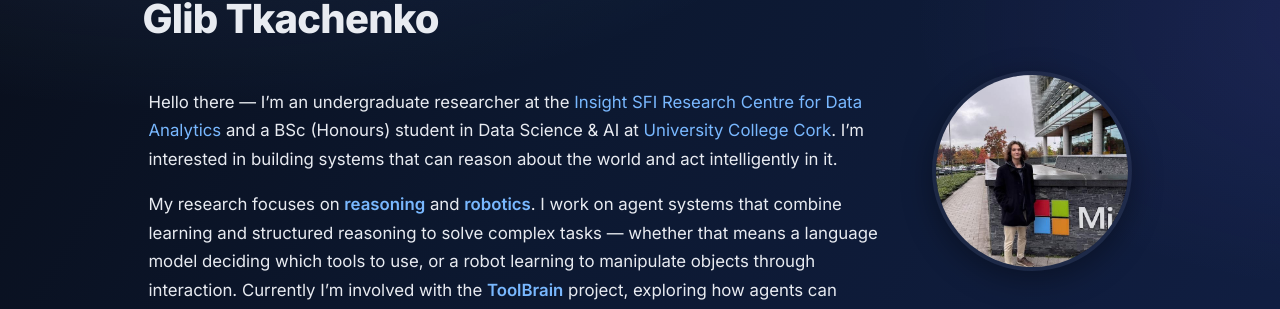
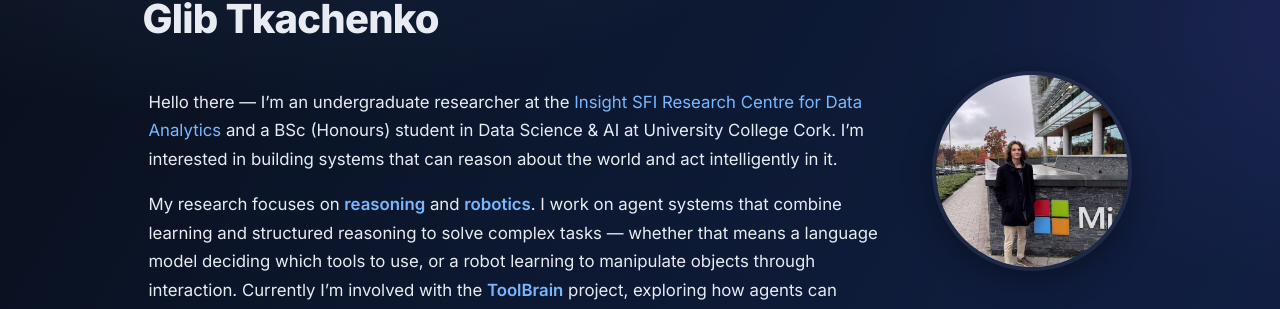
Before and after one commit to GlibTkachenko/glibtkachenko.github.io, a Jekyll site: the page built from index.md, in a window 1280 px wide and 900 px high. Shown: the part 159-468 px from the top of the window. Built offline with Jekyll 4.4.1, drawn with Linux system fonts in a browser that asks for light colours; part of the change alters nothing that is shown.

```diff
--- a/index.md
+++ b/index.md
@@ -8,7 +8,7 @@ title: ""
 <div class="about-hero" markdown="1">
 <div class="about-text" markdown="1">
 
-Hello there — I'm an undergraduate researcher at the [Insight SFI Research Centre for Data Analytics](https://www.insight-centre.org/) and a BSc (Honours) student in Data Science & AI at [University College Cork](https://www.ucc.ie/). I'm interested in building systems that can reason about the world and act intelligently in it.
+Hello there — I'm an undergraduate researcher at the [Insight SFI Research Centre for Data Analytics](https://www.insight-centre.org/) and a BSc (Honours) student in Data Science & AI at University College Cork. I'm interested in building systems that can reason about the world and act intelligently in it.
 {: .lead}
 
 My research focuses on **reasoning** and **robotics**. I work on agent systems that combine learning and structured reasoning to solve complex tasks — whether that means a language model deciding which tools to use, or a robot learning to manipulate objects through interaction. Currently I'm involved with the **ToolBrain** project, exploring how agents can leverage external tools and APIs to extend their capabilities beyond what's encoded in model weights.
@@ -18,7 +18,6 @@ I care about building things that work reliably and can be reproduced. Outside o
 </div>
 
 <div class="about-photo">
-<!-- Place your profile photo at /assets/images/profile.jpg (recommended size ~500x500). Replace the file with your real photo to show it here. -->
 <img src="/assets/images/profile.jpg" alt="Glib Tkachenko" class="profile-img" />
 </div>
 </div>
```
